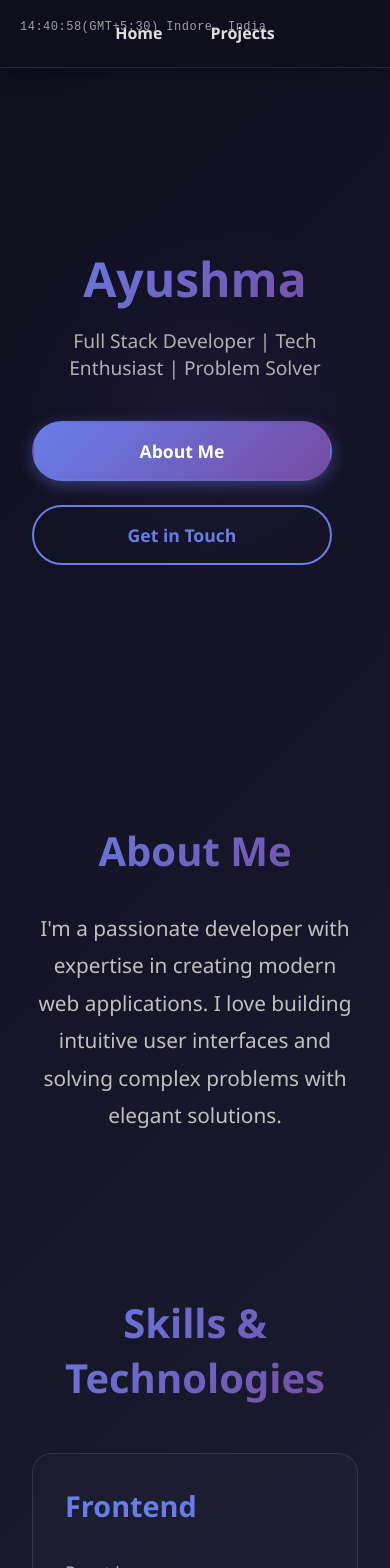
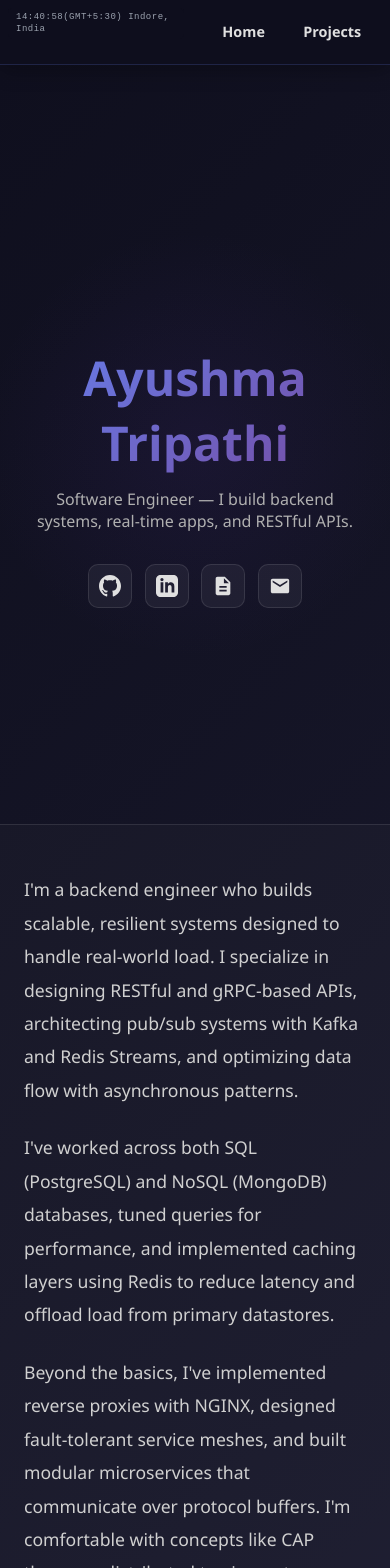
Before and after one commit to Ayushma0208/personal-portfolio, a React (Create React App) app: page / in a window 390 px wide. Shown: the top 1568 px of the page. Built offline with nearby package versions, Linux system fonts and the light colour scheme.

Commit message:
added gethub and linkedin

```diff
--- a/src/App.css
+++ b/src/App.css
@@ -102,11 +102,12 @@ html {
   }
 
   nav ul {
-    gap: 1rem;
+    gap: 0.8rem;
+    justify-content: flex-end;
   }
 
   nav a {
-    font-size: 1rem;
-    padding: 0.4rem 1rem;
+    font-size: 0.9rem;
+    padding: 0.4rem 0.8rem;
   }
 }
--- a/src/components/HomePage.css
+++ b/src/components/HomePage.css
@@ -6,13 +6,17 @@
 
 .time-location {
   position: fixed;
-  top: 20px;
-  left: 20px;
-  font-size: 12px;
-  color: #a0a0a0;
+  top: 10px;
+  left: 10px;
+  font-size: 11px;
+  color: #9ca3af;
   font-family: 'Courier New', monospace;
-  z-index: 1000;
+  z-index: 1001;
   letter-spacing: 0.5px;
+  background: rgba(15, 15, 30, 0.8);
+  padding: 5px 10px;
+  border-radius: 5px;
+  backdrop-filter: blur(5px);
 }
 
 .hero-section {
@@ -21,6 +25,7 @@
   align-items: center;
   justify-content: center;
   padding: 2rem;
+  padding-top: 4rem;
   background: radial-gradient(circle at 50% 50%, rgba(94, 53, 177, 0.1) 0%, transparent 50%);
 }
 
@@ -43,13 +48,47 @@
 .tagline {
   font-size: clamp(1.2rem, 3vw, 1.8rem);
   color: #b0b0b0;
-  margin-bottom: 2.5rem;
+  margin-bottom: 2rem;
   animation: fadeInUp 1s ease-out 0.2s both;
+}
+
+.social-icons {
+  display: flex;
+  gap: 1rem;
+  justify-content: center;
+  margin-top: 2rem;
+  animation: fadeInUp 1s ease-out 0.4s both;
+}
+
+.social-icon {
+  width: 48px;
+  height: 48px;
+  display: flex;
+  align-items: center;
+  justify-content: center;
+  background: rgba(255, 255, 255, 0.05);
+  border: 1px solid rgba(255, 255, 255, 0.1);
+  border-radius: 10px;
+  color: #e0e0e0;
+  transition: all 0.3s ease;
+  text-decoration: none;
+}
+
+.social-icon:hover {
+  background: rgba(102, 126, 234, 0.2);
+  border-color: #667eea;
+  transform: translateY(-3px);
+  box-shadow: 0 5px 15px rgba(102, 126, 234, 0.4);
+}
+
+.social-icon svg {
+  width: 24px;
+  height: 24px;
 }
 
 .cta-buttons {
   display: flex;
-  gap: 1.5rem;
+  gap: 1rem;
   justify-content: center;
   flex-wrap: wrap;
   animation: fadeInUp 1s ease-out 0.4s both;
@@ -90,9 +129,15 @@
 .about-section,
 .skills-section,
 .contact-section {
-  padding: 5rem 2rem;
+  padding: 4rem 2rem;
   max-width: 1200px;
   margin: 0 auto;
+}
+
+.about-section {
+  background: rgba(255, 255, 255, 0.02);
+  border-top: 1px solid rgba(255, 255, 255, 0.1);
+  border-bottom: 1px solid rgba(255, 255, 255, 0.1);
 }
 
 .about-section h2,
@@ -108,12 +153,12 @@
 }
 
 .about-text {
-  font-size: 1.3rem;
-  line-height: 1.8;
-  color: #c0c0c0;
-  text-align: center;
-  max-width: 800px;
-  margin: 0 auto;
+  font-size: 1.1rem;
+  line-height: 1.9;
+  color: #d0d0d0;
+  text-align: left;
+  max-width: 1000px;
+  margin: 0 auto 1.5rem;
 }
 
 .skills-grid {
@@ -212,8 +257,41 @@
 }
 
 @media (max-width: 768px) {
+  .time-location {
+    top: 8px;
+    left: 8px;
+    font-size: 9px;
+    max-width: 45%;
+    line-height: 1.3;
+    padding: 4px 8px;
+  }
+
   .hero-section {
-    min-height: 80vh;
+    min-height: 90vh;
+    padding: 6rem 1.5rem 2rem;
+  }
+
+  .name {
+    margin-bottom: 0.8rem;
+  }
+
+  .tagline {
+    margin-bottom: 1.5rem;
+    font-size: 1rem;
+  }
+
+  .social-icons {
+    gap: 0.8rem;
+  }
+
+  .social-icon {
+    width: 44px;
+    height: 44px;
+  }
+
+  .social-icon svg {
+    width: 22px;
+    height: 22px;
   }
 
   .skills-grid {
@@ -222,10 +300,24 @@
 
   .cta-buttons {
     flex-direction: column;
+    gap: 1rem;
   }
 
   .btn {
     width: 100%;
     max-width: 300px;
+    padding: 0.9rem 2rem;
+  }
+
+  .about-section,
+  .skills-section,
+  .contact-section {
+    padding: 3rem 1.5rem;
+  }
+
+  .about-section h2,
+  .skills-section h2,
+  .contact-section h2 {
+    margin-bottom: 1.5rem;
   }
 }
--- a/src/components/HomePage.js
+++ b/src/components/HomePage.js
@@ -28,20 +28,46 @@ const HomePage = () => {
       </div>
       <section className="hero-section">
         <div className="hero-content">
-          <h1 className="name">Ayushma</h1>
-          <p className="tagline">Full Stack Developer | Tech Enthusiast | Problem Solver</p>
-          <div className="cta-buttons">
-            <a href="#about" className="btn btn-primary">About Me</a>
-            <a href="#contact" className="btn btn-secondary">Get in Touch</a>
+          <h1 className="name">Ayushma Tripathi</h1>
+          <p className="tagline">Software Engineer — I build backend systems, real-time apps, and RESTful APIs.</p>
+
+          <div className="social-icons">
+            <a href="https://github.com/Ayushma0208" target="_blank" rel="noopener noreferrer" className="social-icon" aria-label="GitHub">
+              <svg viewBox="0 0 24 24" fill="currentColor" width="24" height="24">
+                <path d="M12 0c-6.626 0-12 5.373-12 12 0 5.302 3.438 9.8 8.207 11.387.599.111.793-.261.793-.577v-2.234c-3.338.726-4.033-1.416-4.033-1.416-.546-1.387-1.333-1.756-1.333-1.756-1.089-.745.083-.729.083-.729 1.205.084 1.839 1.237 1.839 1.237 1.07 1.834 2.807 1.304 3.492.997.107-.775.418-1.305.762-1.604-2.665-.305-5.467-1.334-5.467-5.931 0-1.311.469-2.381 1.236-3.221-.124-.303-.535-1.524.117-3.176 0 0 1.008-.322 3.301 1.23.957-.266 1.983-.399 3.003-.404 1.02.005 2.047.138 3.006.404 2.291-1.552 3.297-1.23 3.297-1.23.653 1.653.242 2.874.118 3.176.77.84 1.235 1.911 1.235 3.221 0 4.609-2.807 5.624-5.479 5.921.43.372.823 1.102.823 2.222v3.293c0 .319.192.694.801.576 4.765-1.589 8.199-6.086 8.199-11.386 0-6.627-5.373-12-12-12z"/>
+              </svg>
+            </a>
+            <a href="https://www.linkedin.com/in/ayusmatripathi/" target="_blank" rel="noopener noreferrer" className="social-icon" aria-label="LinkedIn">
+              <svg viewBox="0 0 24 24" fill="currentColor" width="24" height="24">
+                <path d="M19 0h-14c-2.761 0-5 2.239-5 5v14c0 2.761 2.239 5 5 5h14c2.762 0 5-2.239 5-5v-14c0-2.761-2.238-5-5-5zm-11 19h-3v-11h3v11zm-1.5-12.268c-.966 0-1.75-.79-1.75-1.764s.784-1.764 1.75-1.764 1.75.79 1.75 1.764-.783 1.764-1.75 1.764zm13.5 12.268h-3v-5.604c0-3.368-4-3.113-4 0v5.604h-3v-11h3v1.765c1.396-2.586 7-2.777 7 2.476v6.759z"/>
+              </svg>
+            </a>
+            <a href="#" className="social-icon" aria-label="Resume">
+              <svg viewBox="0 0 24 24" fill="currentColor" width="24" height="24">
+                <path d="M14 2H6c-1.1 0-1.99.9-1.99 2L4 20c0 1.1.89 2 1.99 2H18c1.1 0 2-.9 2-2V8l-6-6zm2 16H8v-2h8v2zm0-4H8v-2h8v2zm-3-5V3.5L18.5 9H13z"/>
+              </svg>
+            </a>
+            <a href="mailto:ayushma@example.com" className="social-icon" aria-label="Email">
+              <svg viewBox="0 0 24 24" fill="currentColor" width="24" height="24">
+                <path d="M20 4H4c-1.1 0-1.99.9-1.99 2L2 18c0 1.1.9 2 2 2h16c1.1 0 2-.9 2-2V6c0-1.1-.9-2-2-2zm0 4l-8 5-8-5V6l8 5 8-5v2z"/>
+              </svg>
+            </a>
           </div>
         </div>
       </section>
 
       <section id="about" className="about-section">
-        <h2>About Me</h2>
         <p className="about-text">
-          I'm a passionate developer with expertise in creating modern web applications.
-          I love building intuitive user interfaces and solving complex problems with elegant solutions.
+          I'm a backend engineer who builds scalable, resilient systems designed to handle real-world load. I specialize in designing RESTful and gRPC-based APIs, architecting pub/sub systems with Kafka and Redis Streams, and optimizing data flow with asynchronous patterns.
+        </p>
+        <p className="about-text">
+          I've worked across both SQL (PostgreSQL) and NoSQL (MongoDB) databases, tuned queries for performance, and implemented caching layers using Redis to reduce latency and offload load from primary datastores.
+        </p>
+        <p className="about-text">
+          Beyond the basics, I've implemented reverse proxies with NGINX, designed fault-tolerant service meshes, and built modular microservices that communicate over protocol buffers. I'm comfortable with concepts like CAP theorem, distributed tracing, rate-limiting, horizontal scaling, idempotency, circuit breakers, and eventual consistency.
+        </p>
+        <p className="about-text">
+          Every service I write is built with observability in mind — logs, metrics, alerts, and structured tracing included from day one.
         </p>
       </section>
 
@@ -49,30 +75,30 @@ const HomePage = () => {
         <h2>Skills & Technologies</h2>
         <div className="skills-grid">
           <div className="skill-card">
-            <h3>Frontend</h3>
+            <h3>Backend & APIs</h3>
             <ul>
-              <li>React.js</li>
-              <li>JavaScript/TypeScript</li>
-              <li>HTML5 & CSS3</li>
-              <li>Responsive Design</li>
+              <li>Node.js & Express.js</li>
+              <li>RESTful & gRPC APIs</li>
+              <li>Microservices Architecture</li>
+              <li>WebSocket & Real-time Systems</li>
             </ul>
           </div>
           <div className="skill-card">
-            <h3>Backend</h3>
+            <h3>Databases & Caching</h3>
             <ul>
-              <li>Node.js</li>
-              <li>Express.js</li>
-              <li>RESTful APIs</li>
+              <li>MongoDB & PostgreSQL</li>
+              <li>Redis (Caching & Pub/Sub)</li>
+              <li>Query Optimization</li>
               <li>Database Design</li>
             </ul>
           </div>
           <div className="skill-card">
-            <h3>Tools & Others</h3>
+            <h3>DevOps & Tools</h3>
             <ul>
-              <li>Git & GitHub</li>
-              <li>VS Code</li>
-              <li>Problem Solving</li>
-              <li>Team Collaboration</li>
+              <li>Docker & Kubernetes</li>
+              <li>Kafka & Message Queues</li>
+              <li>NGINX & Load Balancing</li>
+              <li>Git & CI/CD</li>
             </ul>
           </div>
         </div>
@@ -82,9 +108,9 @@ const HomePage = () => {
         <h2>Let's Connect</h2>
         <p>Feel free to reach out for collaborations or just a friendly hello!</p>
         <div className="social-links">
-          <a href="https://github.com" className="social-link">GitHub</a>
-          <a href="https://linkedin.com" className="social-link">LinkedIn</a>
-          <a href="mailto:your.email@example.com" className="social-link">Email</a>
+          <a href="https://github.com/Ayushma0208" target="_blank" rel="noopener noreferrer" className="social-link">GitHub</a>
+          <a href="https://www.linkedin.com/in/ayusmatripathi/" target="_blank" rel="noopener noreferrer" className="social-link">LinkedIn</a>
+          <a href="mailto:ayushma@example.com" className="social-link">Email</a>
         </div>
       </section>
     </div>
```
